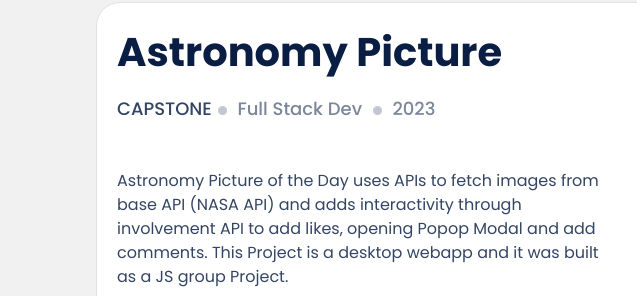
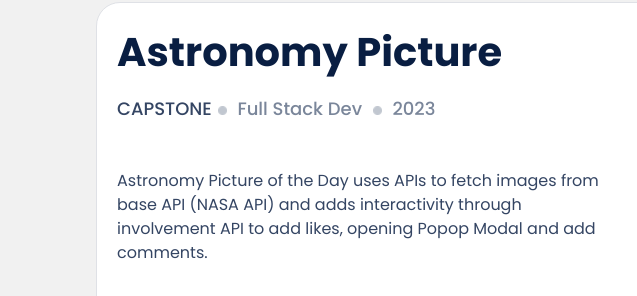
Before and after one commit to baqar-abbas/Portfolio-Project-Final-version, a website: page index.html in a window 1280 px wide. Shown: the part 1537-1833 px from the top of the page, 0-637 px from the left. Drawn offline with Linux system fonts and the light colour scheme.

Commit message:
updated project details

```diff
--- a/index.html
+++ b/index.html
@@ -129,7 +129,7 @@
                         <br>
                         <p class="popp15 pop15desktop">Astronomy Picture of the Day uses APIs to fetch images from base API
                             (NASA API) and adds interactivity through involvement API to add likes, opening Popop Modal and
-                            add comments. This Project is a desktop webapp and it was built as a JS group Project.</p>
+                            add comments.</p>
                         <br>
                         <ul class="techlist">
                             <li><span class="htcj2">html</span> </li>
```
